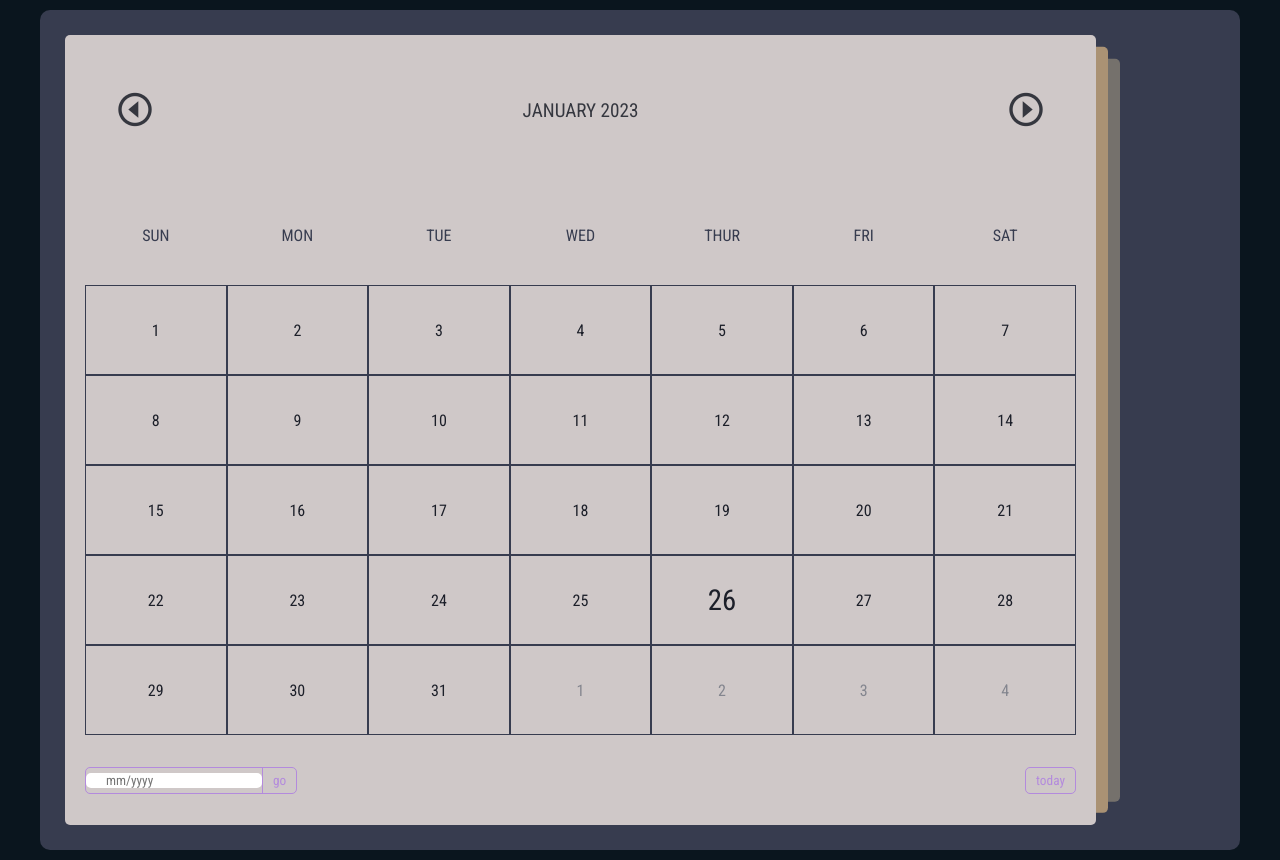
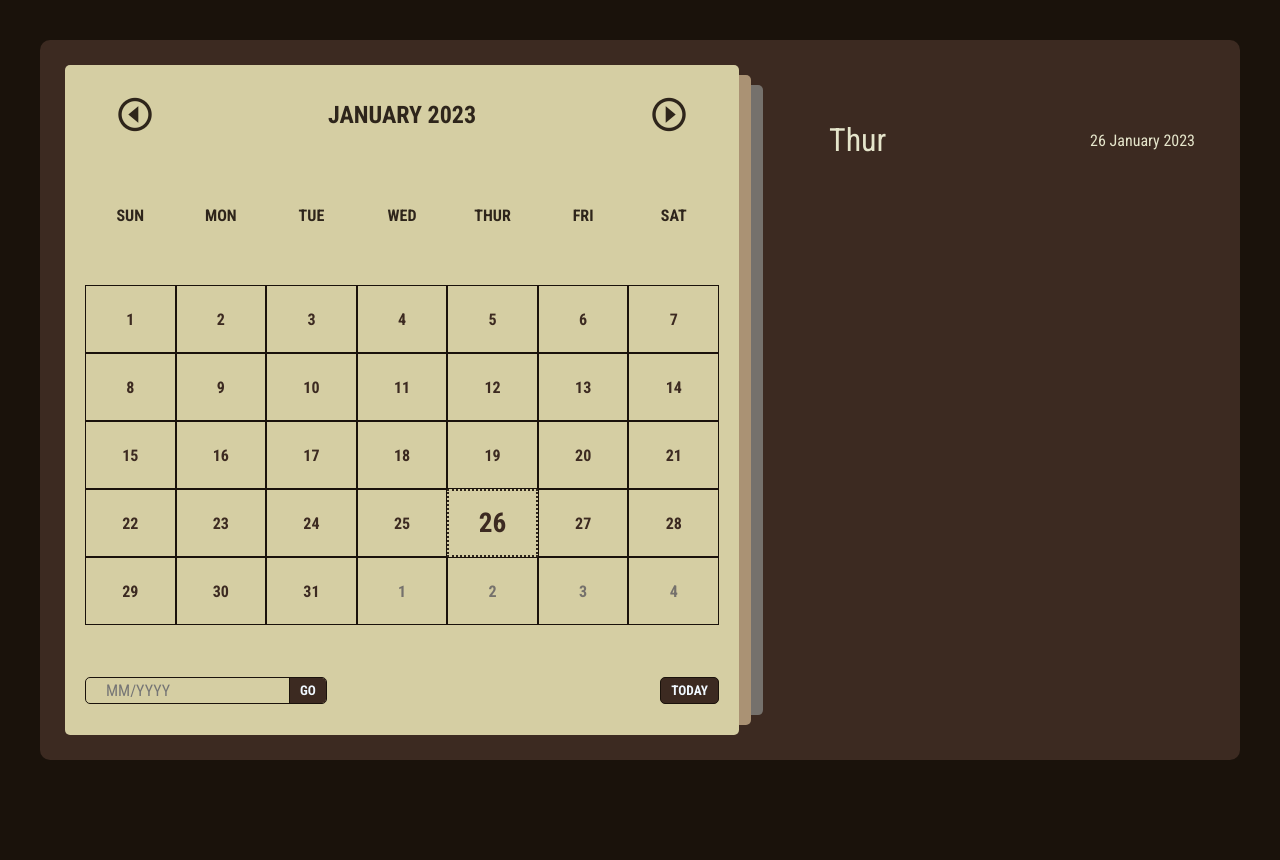
Before and after one commit to GMwanda/ReactStart, a plain HTML site: page index.html in a window 1280 px wide. After the commit the page ends 800 px from the top, so only its background shows below. Drawn offline with nearby package versions, Linux system fonts and the light colour scheme.

Commit message:
Events section styled

```diff
--- a/index.css
+++ b/index.css
@@ -11,7 +11,16 @@
 }
 
 :root {
-    --primary-clr: #b38add;
+    --primary-clr: #1A120B;
+    --secondary-clr1: #3C2A21;
+    --secondary-clr2: #D5CEA3;
+    --secondary-clr3: #E5E5CB;
+    --secondary-clr4: rgb(170, 146, 116);
+    --secondary-clr5: rgb(117, 113, 108);
+    --secondary-clr5faint: hsl(33, 4%, 44%, 0.8);
+    --secondary-clr6: rgb(46, 37, 27);
+    --white-clr: aliceblue;
+    --black-clr: rgb(19, 19, 19);
 }
 
 body {
@@ -19,7 +28,7 @@ body {
     display: flex;
     justify-content: center;
     align-items: center;
-    background-color: rgb(10, 21, 30);
+    background-color: var(--primary-clr);
     padding: 10px;
 }
 
@@ -28,15 +37,17 @@ body {
     width: 1200px;
     min-height: 90vh;
     margin: 0 auto;
-    color: rgb(33, 31, 29);
+    /* color: rgb(33, 31, 29); */
     padding: 5px;
     display: flex;
     border-radius: 10px;
-    background-color: #373c4f;
+    background-color: var(--secondary-clr1);
 }
 
+/* START OF LEFT */
+
 .left {
-    width: 90%;
+    width: 60%;
     padding: 20px;
 }
 
@@ -48,9 +59,9 @@ body {
     flex-direction: column;
     flex-wrap: wrap;
     justify-content: space-between;
-    color: #35373f;
+    color: var(--secondary-clr6);
     border-radius: 5px;
-    background-color: rgb(207, 200, 200);
+    background-color: var(--secondary-clr2);
 }
 
 .calendar::before,
@@ -62,19 +73,20 @@ body {
     width: 12px;
     height: 97%;
     border-radius: 0 5px 5px 0;
-    background-color: rgb(170, 146, 116);
+    background-color: var(--secondary-clr4);
     transform: translateY(-50%);
 }
 
 .calendar::before {
     height: 94%;
     left: calc(100% + 12px);
-    background-color: rgb(117, 113, 108);
+    background-color: var(--secondary-clr5);
 }
 
 .calendar .month {
     width: 100%;
-    height: 150px;
+    height: 60px;
+    margin-top: 20px;
     display: flex;
     align-items: center;
     justify-content: space-between;
@@ -82,6 +94,11 @@ body {
     font-size: 1.2rem;
     font-weight: 500;
     text-transform: uppercase;
+}
+
+.calendar .month .date {
+    font-weight: 700;
+    font-size: 1.5rem;
 }
 
 .calendar .month .bx-caret-left-circle,
@@ -92,7 +109,8 @@ body {
 
 .calendar .month .bx-caret-left-circle:hover,
 .calendar .month .bx-caret-right-circle:hover {
-    color: var(--primary-clr);
+    color: var(--secondary-clr5);
+    transition: .2s ease;
 }
 
 .calendar .weekdays {
@@ -103,9 +121,9 @@ body {
     justify-content: space-between;
     padding: 0 20px;
     font-size: 1rem;
-    font-weight: 500;
+    font-weight: 600;
     text-transform: uppercase;
-    color: #373c4f;
+    color: var(--secondary-clr6);
 }
 
 .calendar .weekdays div {
@@ -129,23 +147,24 @@ body {
 
 .calendar .days .day {
     width: 14.28%;
-    height: 90px;
+    height: 68px;
     display: flex;
     align-items: center;
     justify-content: center;
     cursor: pointer;
-    color: #1c1f29;
-    border: 1px solid #373c4f;
+    font-weight: 600;
+    color: var(--secondary-clr1);
+    border: 1px solid var(--primary-clr)
 }
 
 .calendar .day:not(.prev-date, .next-date):hover {
-    color: aliceblue;
-    background-color: #373c4f;
+    color: var(--secondary-clr2);
+    background-color: var(--primary-clr);
 }
 
 .calendar .days .prev-date,
 .calendar .days .next-date {
-    color: #83858e;
+    color: var(--secondary-clr5);
 }
 
 .calendar .days .active {
@@ -166,12 +185,12 @@ body {
 }
 
 .calendar .days .today {
-    font-size: 1.8rem;
+    font-size: 1.7rem;
+    border: 2.5px dotted var(--secondary-clr6);
 }
 
 .calendar .days .event {
     position: relative;
-
 }
 
 .calendar .days .event::after {
@@ -183,7 +202,7 @@ body {
     height: 6px;
     border-radius: 30px;
     transform: translateX(-50%);
-    background-color: var(--primary-clr);
+    background-color: var(--black-clr);
 }
 
 .calendar .event:hover::after {
@@ -226,22 +245,29 @@ body {
     border: none;
     border-radius: 5px;
     padding: 0 20px;
+    text-transform: uppercase;
+    font-size: 1rem;
+    font-weight: 500;
     color: var(--primary-clr);
     border-radius: 5px;
+    background: var(--secondary-clr2);
 }
 
 .calendar .goto-today button {
     padding: 5px 10px;
     border: 1px solid var(--primary-clr);
     border-radius: 5px;
-    background-color: transparent;
+    background-color: var(--secondary-clr1);
     cursor: pointer;
-    color: var(--primary-clr);
+    color: var(--white-clr);
+    text-transform: uppercase;
+    font-weight: 550;
+
 }
 
 .calendar .goto-today button:hover {
-    color: aliceblue;
-    background-color: var(--primary-clr);
+    color: var(--primary-clr);
+    background-color: var(--white-clr);
 }
 
 .calendar .goto-today .goto button {
@@ -249,3 +275,123 @@ body {
     border-left: 1px solid var(--primary-clr);
     border-radius: 0;
 }
+
+/* END OF LEFT */
+
+/* START OF RIGHT */
+.container .right {
+    position: relative;
+    width: 40%;
+    min-height: 100%;
+    padding: 20px 0;
+}
+
+.right .today-date {
+    width: 100%;
+    height: 50px;
+    display: flex;
+    flex-wrap: wrap;
+    gap: 10px;
+    align-items: center;
+    justify-content: space-between;
+    padding: 0 40px;
+    padding-left: 70px;
+    margin-top: 50px;
+    margin-bottom: 20px;
+    text-transform: capitalize;
+
+}
+
+.today-date .event-day {
+    font-size: 2rem;
+    font-weight: 500;
+    color: var(--secondary-clr3);
+}
+
+.today-date .event-date {
+    font-size: 1rem;
+    font-weight: 400;
+    color: var(--secondary-clr3);
+}
+
+.events {
+    width: 100%;
+    height: 100%;
+    max-height: 600px;
+    overflow-y: auto;
+    overflow-x: hidden;
+    display: flex;
+    flex-direction: column;
+    padding: 4px;
+}
+
+.events .event {
+    position: relative;
+    width: 95%;
+    min-height: 70px;
+    display: flex;
+    align-items: center;
+    justify-content: center;
+    flex-direction: column;
+    gap: 5px;
+    padding: 0 20px;
+    padding-left: 50px;
+    color: var(--white-clr);
+    background: linear-gradient(90deg, var(--secondary-clr5faint), transparent);
+}
+
+.events .event:nth-child(even) {
+    background: transparent;
+}
+
+.events .event:hover {
+    background: linear-gradient(90deg, var(--primary-clr), transparent);
+    color: var(--secondary-clr4);
+}
+
+.events .event .title {
+    display: flex;
+    align-items: center;
+    pointer-events: none;
+}
+
+.events .event .title .event-title {
+    font-size: 1.3rem;
+    font-weight: 400;
+    margin-left: 20px;
+}
+
+.events .event .title i {
+    color: var(--secondary-clr2);
+    font-size: 0.5rem;
+
+}
+
+.events .event:hover .title i,
+.events .event:hover .event-time {
+    color: var(--white-clr);
+}
+
+.events .event .event-time {
+    color: var(--secondary-clr2);
+    font-weight: 400;
+    margin-left: 15px;
+    pointer-events: none;
+}
+
+.event::after {
+    content: "✓";
+    position: absolute;
+    top: 50%;
+    right: 0;
+    font-size: 1.5rem;
+    display: flex;
+    align-items: center;
+    justify-content: center;
+    opacity: 0.3;
+    transform: translateY(-50%);
+}
+
+.event:hover::after {
+    display: flex;
+}
--- a/index.html
+++ b/index.html
@@ -30,7 +30,6 @@
                     <div>sat</div>
                 </div>
                 <div class="days">
-
                 </div>
                 <div class="goto-today">
                     <div class="goto">
@@ -41,6 +40,15 @@
                 </div>
             </div>
         </div>
+        <div class="right">
+            <div class="today-date">
+                <div class="event-day">Thur</div>
+                <div class="event-date">26 January 2023</div>
+            </div>
+            <div class="events">
+
+            </div>
+        </div>
     </div>
 
     <!-- JAVASCRIPT -->
--- a/index.js
+++ b/index.js
@@ -118,7 +118,8 @@ function gotoDate() {
 
     if (dateArr.length === 2) {
         if (dateArr[0] > 0 && dateArr[0] < 13 && dateArr[1].length === 4) {
-            month === dateArr[0] - 1; year = dateArr[1];
+            month === dateArr[0] - 1;
+            year = dateArr[1];
             initCalendar();
             return;
         }
```
